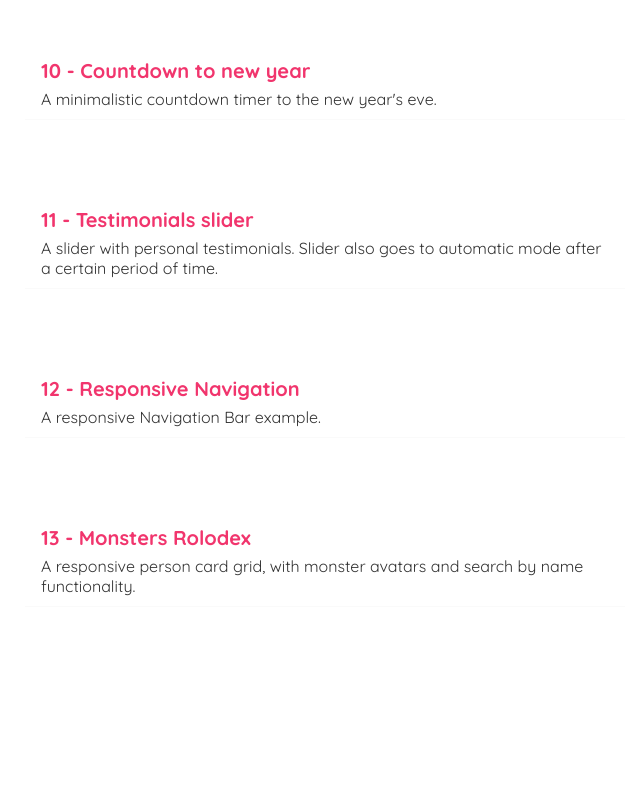
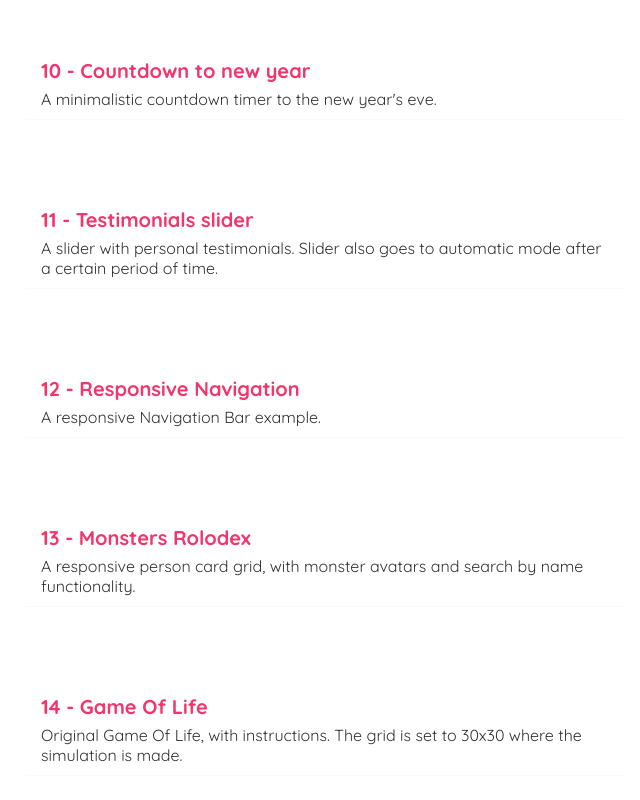
Before and after one commit to uros-projects/portfolio, a React (Create React App) app: page / in a window 1280 px wide. Shown: the part 1670-2470 px from the top of the page, without its empty margins (315-955 px from the left). Before the commit the page ends 2357 px from the top, so only its background shows below. Built offline with nearby package versions, Linux system fonts and the light colour scheme; the HTML template or start-up script is replaced by a standard one.

Commit message:
Gage of Life added to project list

```diff
--- a/src/projects-list.js
+++ b/src/projects-list.js
@@ -77,6 +77,12 @@ const apps = [
         url: 'https://uros-projects.github.io/monsters-rolodex/',
         description: "A responsive person card grid, with monster avatars and search by name functionality.",
     },
+    {
+        id: 14,
+        name: 'Game Of Life',
+        url: 'https://uros-projects.github.io/game-of-life/',
+        description: "Original Game Of Life, with instructions. The grid is set to 30x30 where the simulation is made.",
+    },
 
 ];
 
```
Also changed, not shown: 1 other file (tests, documents, lock files or other folders).
